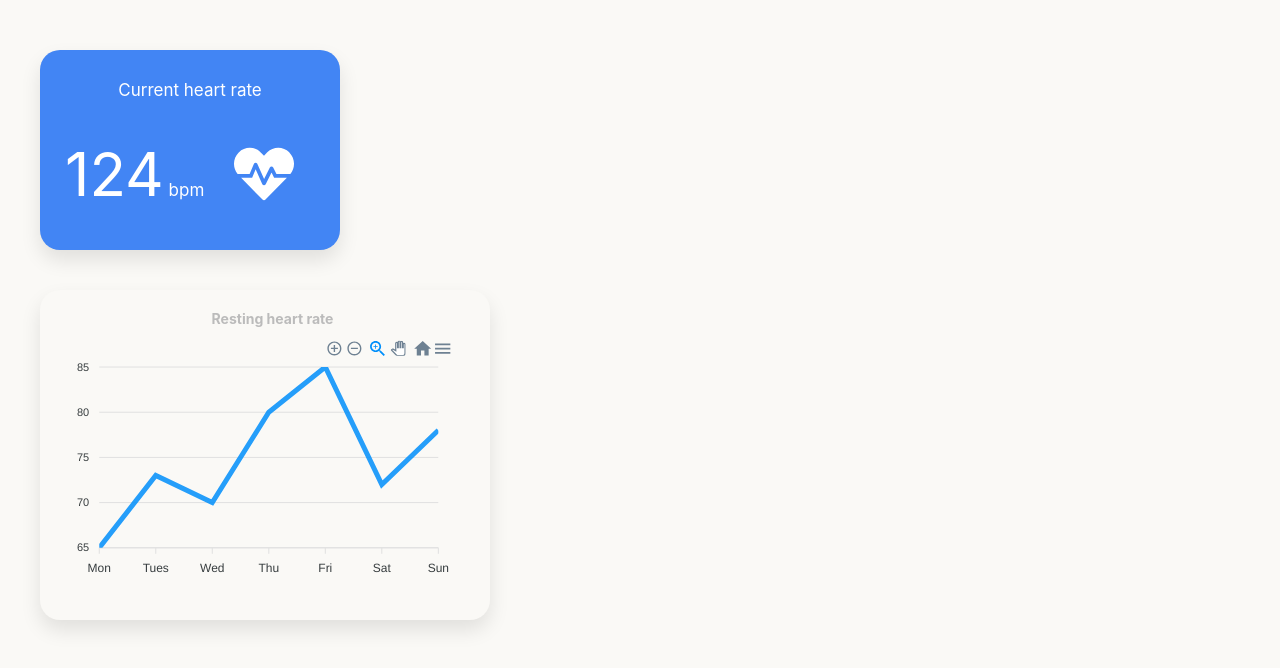
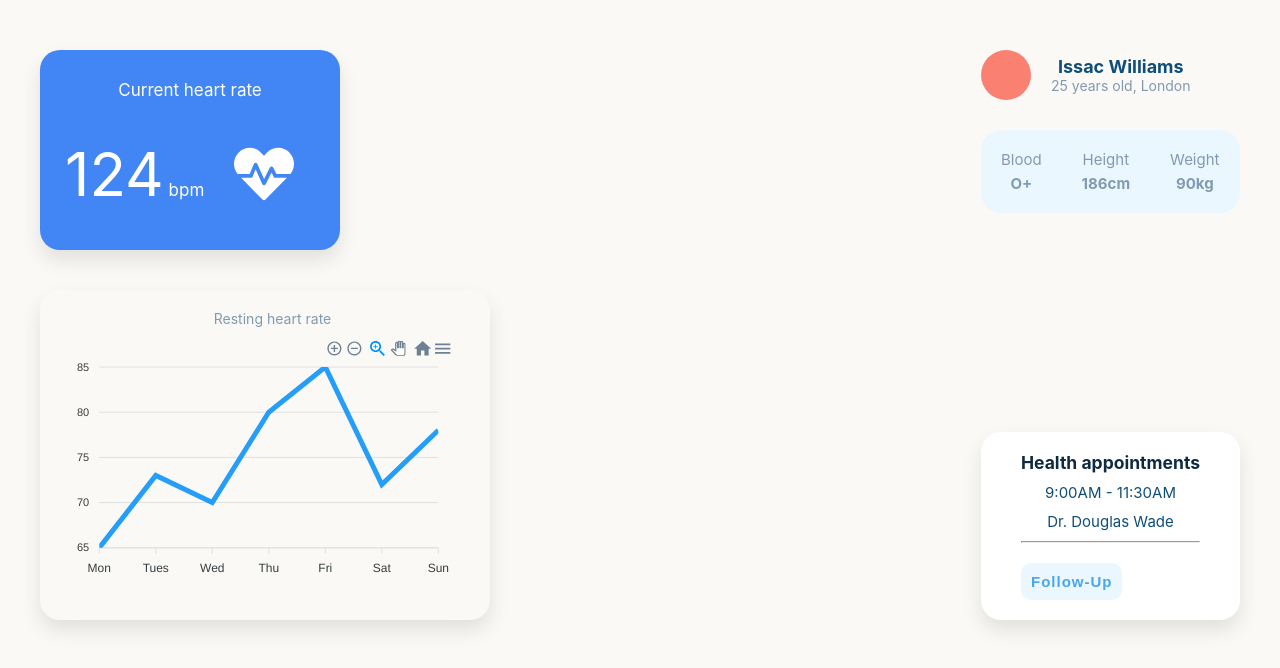
Before and after one commit to amitofsk/hearthark, a React (Create React App) app: page /patient in a window 1280 px wide. Shown: the top 668 px of the page. Built offline with nearby package versions, Linux system fonts and the light colour scheme.

Commit message:
added user personal info to the patient page

```diff
--- a/src/index.css
+++ b/src/index.css
@@ -1,3 +1,46 @@
+:root {
+  /* dark shades of primary color*/
+  --clr-primary-1: hsl(205, 86%, 17%);
+  --clr-primary-2: hsl(205, 77%, 27%);
+  --clr-primary-3: hsl(205, 72%, 37%);
+  --clr-primary-4: hsl(205, 63%, 48%);
+  /* primary/main color */
+  --clr-primary-5: hsl(205, 78%, 60%);
+  /* lighter shades of primary color */
+  --clr-primary-6: hsl(205, 89%, 70%);
+  --clr-primary-7: hsl(205, 90%, 76%);
+  --clr-primary-8: hsl(205, 86%, 81%);
+  --clr-primary-9: hsl(205, 90%, 88%);
+  --clr-primary-10: hsl(205, 100%, 96%);
+  /* darkest grey - used for headings */
+  --clr-grey-1: hsl(209, 61%, 16%);
+  --clr-grey-2: hsl(211, 39%, 23%);
+  --clr-grey-3: hsl(209, 34%, 30%);
+  --clr-grey-4: hsl(209, 28%, 39%);
+  /* grey used for paragraphs */
+  --clr-grey-5: hsl(210, 22%, 49%);
+  --clr-grey-6: hsl(209, 23%, 60%);
+  --clr-grey-7: hsl(211, 27%, 70%);
+  --clr-grey-8: hsl(210, 31%, 80%);
+  --clr-grey-9: hsl(212, 33%, 89%);
+  --clr-grey-10: hsl(210, 36%, 96%);
+  --clr-white: #fff;
+  --clr-gold: #c59d5f;
+
+  --clr-red-dark: hsl(360, 67%, 44%);
+  --clr-red-light: hsl(360, 71%, 66%);
+  --clr-green-dark: hsl(125, 67%, 44%);
+  --clr-green-light: hsl(125, 71%, 66%);
+  --clr-black: #222;
+  --transition: all 0.3s linear;
+  --spacing: 0.1rem;
+  --radius: 0.25rem;
+  --light-shadow: 0 5px 15px rgba(0, 0, 0, 0.1);
+  --dark-shadow: 0 5px 15px rgba(0, 0, 0, 0.2);
+  --max-width: 1170px;
+  --fixed-width: 620px;
+}
+
 *,
 *::after,
 *::before {
@@ -17,7 +60,7 @@ body {
   -webkit-font-smoothing: antialiased;
   -moz-osx-font-smoothing: grayscale;
   background-color: #faf9f6;
-  color: #333;
+  color: var(--clr-primary-2);
   font-size: 1.2rem;
   min-height: 100vh;
 }
--- a/src/pages/patient-page/patient-page.component.jsx
+++ b/src/pages/patient-page/patient-page.component.jsx
@@ -23,6 +23,7 @@ const PatientPage = () => {
 
   return (
     <div className="patient-page">
+      <div className="user-charts">
         <article className="heart-rate">
           <span>Current heart rate</span>
           <div className="heart-rate__info">
@@ -34,13 +35,65 @@ const PatientPage = () => {
         </article>
 
         <article className="RHR-container">
-        <h3 className="heading-tertiary chart__heading">Resting heart rate</h3>
+          <h3 className="heading-tertiary chart__heading">
+            Resting heart rate
+          </h3>
           <div className="row">
             <div className="mixed-chart">
-            <Chart options={options} series={series} type="line" width="400" />
+              <Chart
+                options={options}
+                series={series}
+                type="line"
+                width="400"
+              />
             </div>
           </div>
         </article>
+      </div>
+
+      {/* User Info */}
+      <div className="user-info">
+        <article>
+          <div className="user__main-info">
+            <div className="user__image"></div>
+            <div>
+              <h2 className="heading-secondary">Issac williams</h2>
+              <h3 className="heading-tertiary">25 years old, London</h3>
+            </div>
+          </div>
+
+          <div className="user__details">
+            <div className="user__details-group">
+              <div className="user__details-text">
+                <span className="user__details-label">blood</span>
+                <span className="user__details-value">O+</span>
+              </div>
+            </div>
+            <div className="user__details-group">
+              <div className="user__details-text">
+                <span className="user__details-label">height</span>
+                <span className="user__details-value">186cm</span>
+              </div>
+            </div>
+            <div className="user__details-group">
+              <div className="user__details-text">
+                <span className="user__details-label">weight</span>
+                <span className="user__details-value">90kg</span>
+              </div>
+            </div>
+          </div>
+        </article>
+
+        <article className="appointments">
+          <div className="appointments__container">
+            <h3 className="appointments__heading">Health appointments</h3>
+            <span>9:00AM - 11:30AM</span>
+            <span className="appointments__doctor">dr. douglas wade</span>
+            <hr />
+            <button className="btn">follow-up</button>
+          </div>
+        </article>
+      </div>
     </div>
   );
 };
--- a/src/pages/patient-page/patient-page.styles.scss
+++ b/src/pages/patient-page/patient-page.styles.scss
@@ -1,4 +1,5 @@
 .patient-page {
+  display: flex;
   padding: 5rem 4rem;
 }
 
@@ -43,10 +44,115 @@
 }
 
 .heading-tertiary {
-  color: #bbb;
+  color: var(--clr-grey-6);
+  font-weight: 400;
+}
+
+.heading-secondary {
+  text-transform: capitalize;
+  color: var(--clr-primary-2);
 }
 
 .chart__heading {
   padding-left: 1.5rem;
   padding-bottom: 1rem;
 }
+
+// User Info
+.user-info {
+  display: flex;
+  flex-direction: column;
+  margin-left: auto;
+}
+
+.user__main-info {
+  display: flex;
+  align-items: center;
+}
+
+.user__image {
+  height: 5rem;
+  width: 5rem;
+  background-color: salmon;
+  border-radius: 50%;
+  margin-right: 2rem;
+}
+
+.user__details {
+  display: flex;
+  background-color: var(--clr-primary-10);
+  border-radius: 2rem;
+  margin-top: 3rem;
+}
+
+.user__details-group {
+  padding: 2rem 0;
+  font-size: 1.5rem;
+  color: var(--clr-grey-6);
+  height: 50%;
+
+  & > *:not(:last-child) {
+    border-right: 1px solid var(--clr-grey-6);
+  }
+}
+
+.user__details-text {
+  display: flex;
+  flex-direction: column;
+  align-items: center;
+  padding: 0 2rem;
+}
+
+.user__details-label {
+  text-transform: capitalize;
+  padding-bottom: 0.5rem;
+}
+
+.user__details-value {
+  font-weight: bold;
+}
+
+.appointments {
+  background-color: #fff;
+  border-radius: 2rem;
+  box-shadow: 0 1rem 2rem rgba(0, 0, 0, 0.1);
+  padding: 2rem 4rem;
+  margin-top: auto;
+}
+
+.appointments__container {
+  display: flex;
+  flex-direction: column;
+  font-size: 1.5rem;
+}
+
+.appointments__heading {
+  color: var(--clr-grey-1);
+  padding-bottom: 1rem;
+}
+
+.appointments__doctor {
+  text-transform: capitalize;
+  padding: 1rem 0;
+}
+
+.btn {
+  align-self: flex-start;
+  border: none;
+  outline: none;
+  text-transform: capitalize;
+  background-color: var(--clr-primary-10);
+  color: var(--clr-primary-5);
+  font-weight: bold;
+  font-size: inherit;
+  letter-spacing: 1px;
+  padding: 1rem;
+  margin-top: 2rem;
+  border-radius: 1rem;
+  cursor: pointer;
+  transition: all 0.2s ease;
+
+  &:hover {
+    background-color: var(--clr-primary-9);
+  }
+}
```
Lines whose indentation alone changed are shown as unchanged.
